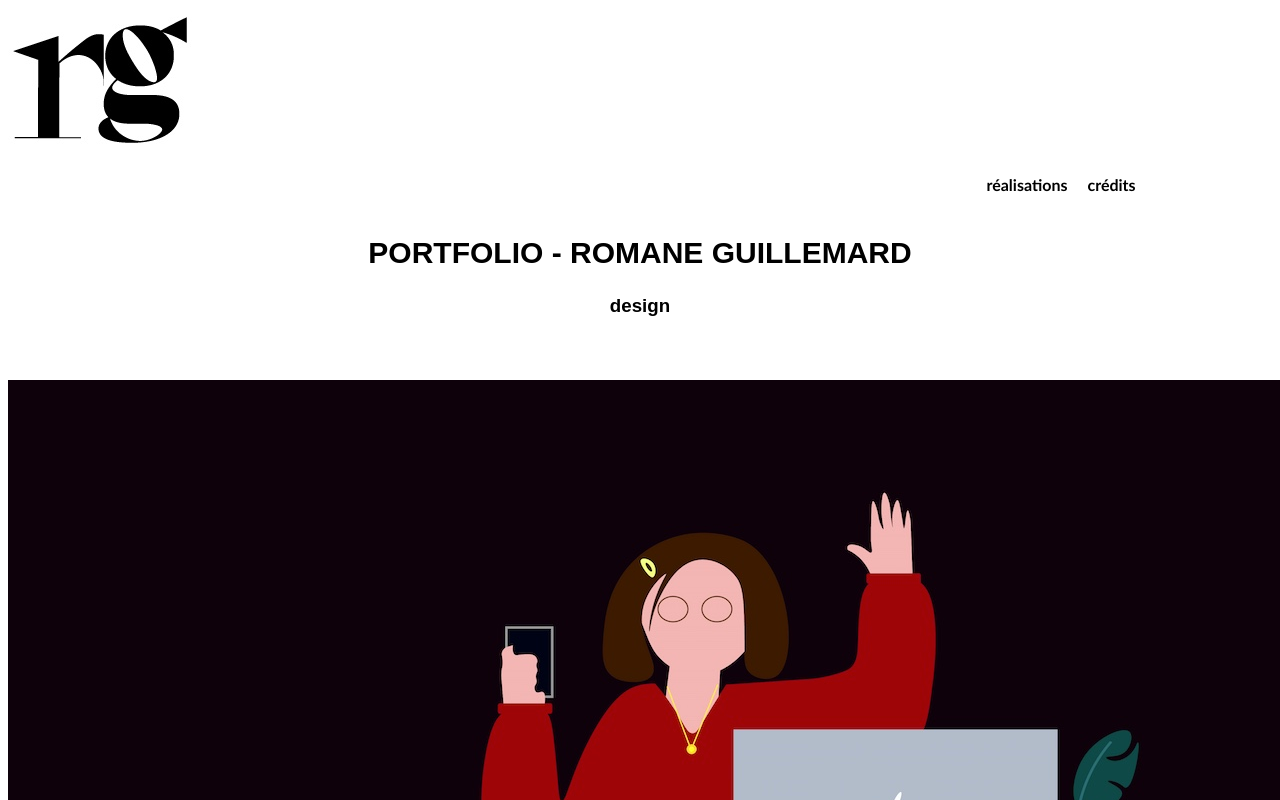
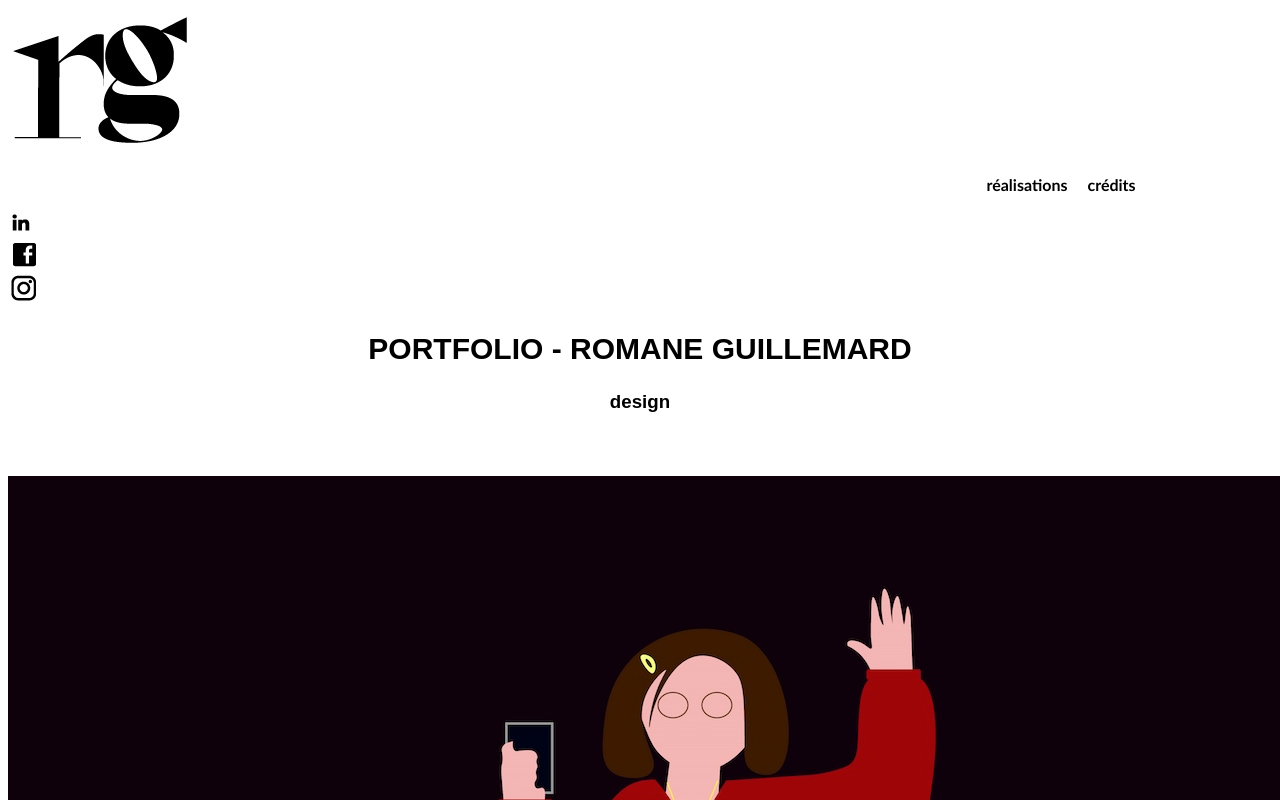
Before and after one commit to Romaneguillemard/nws-personnal-branding, a plain HTML site: page index.html in a window 1280 px wide. Shown: the top 800 px of the page. Drawn offline with Linux system fonts and the light colour scheme.

Commit message:
ajout des finitions (réseaux et finition du footer)

```diff
--- a/index.html
+++ b/index.html
@@ -21,6 +21,15 @@
           </li>
         </ul>
       </nav>
+      <a href="https://www.linkedin.com/in/romaneguillemard/"
+        ><img src="img/linkedinmenu.jpeg"
+      /></a>
+      <a href="https://www.facebook.com/romane.guillemard.9"
+        ><img src="img/logofb.jpeg"
+      /></a>
+      <a href="https://www.instagram.com/mahedesa/?hl=fr"
+        ><img src="img/logoinstagram.jpeg"
+      /></a>
     </header>
 
     <main>
@@ -134,7 +143,7 @@
 
     <footer>
       <img src="img/logofooter.jpeg" alt="logofooter" />
-      <p>Romane © 2020</p>
+      <p>Romane Guillemard © 2020 Visual Studio Code</p>
     </footer>
   </body>
 </html>
```
Also changed, not shown: img/linkedinmenu.jpeg (added), img/logofb.jpeg (added), img/logoinstagram.jpeg (added).
